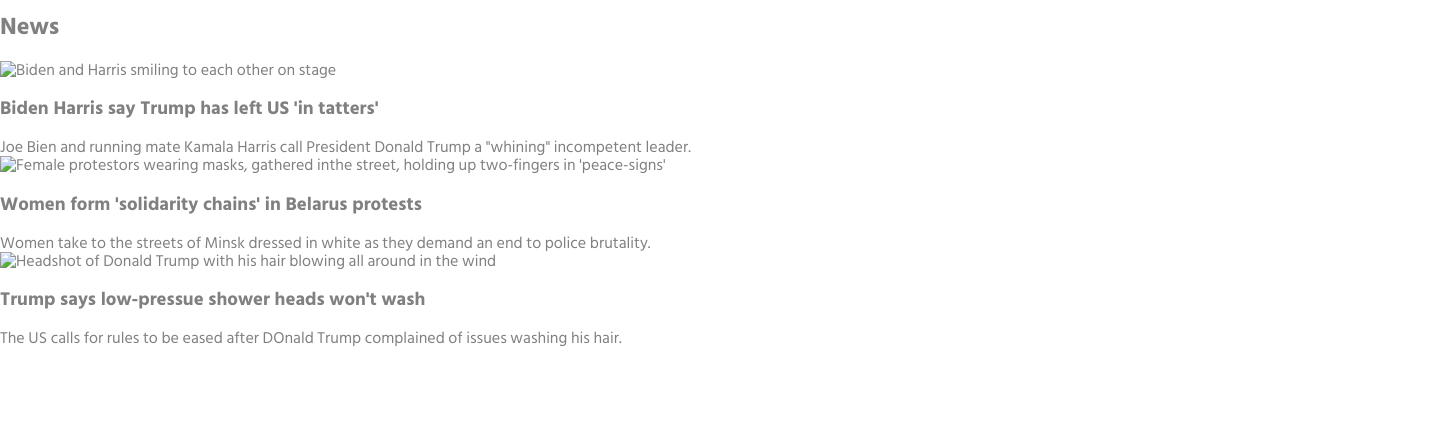
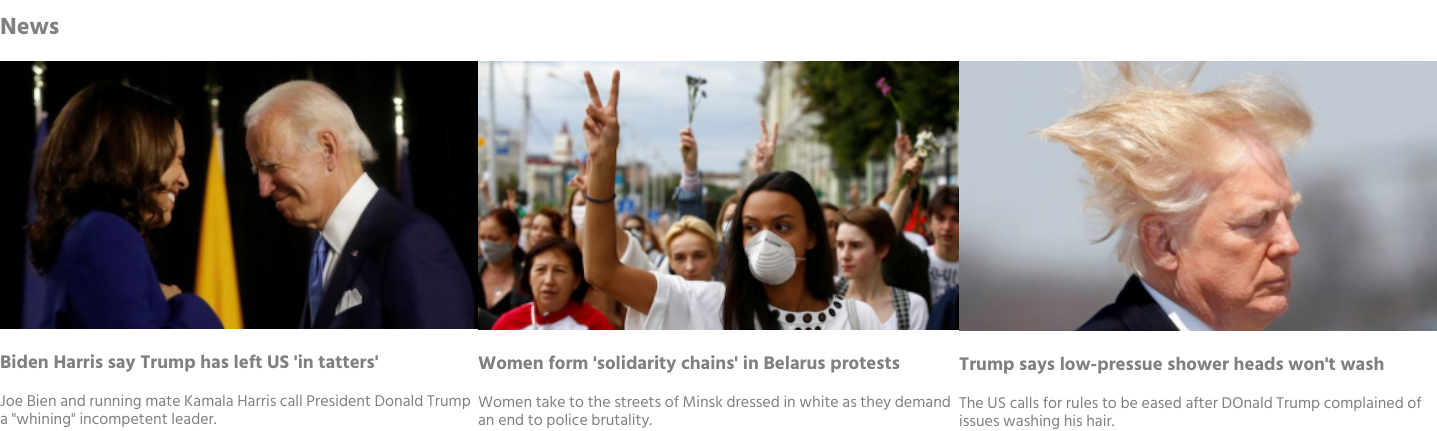
Before and after one commit to BeKind-Rewind/BBC, a plain HTML site: page index.html in a window 1280 px wide. Shown: the part 696-1127 px from the top of the page, 1437 px wide, since content can reach past the window. Before the commit the page ends 1047 px from the top, so only its background shows below. Drawn offline with Linux system fonts and the light colour scheme.

Commit message:
added and adjusted images for 'news' section

```diff
--- a/index.html
+++ b/index.html
@@ -79,23 +79,25 @@
 
 			<section>
 				<h2>News</h2>
+				<section class="flex">
 					<section>
-					<img src="" alt="Biden and Harris smiling to each other on stage">
+						<img src="/assets/biden.png" alt="Biden and Harris smiling to each other on stage">
 						<h3>Biden Harris say Trump has left US 'in tatters'</h3>
 						<span>Joe Bien and running mate Kamala Harris call President Donald Trump a "whining" incompetent leader.</span>
 						<a href="">US ELECTION 2020</a>
 					</section>
 					<section>
-					<img src="" alt="Female protestors wearing masks, gathered inthe street, holding up two-fingers in 'peace-signs'">
+						<img src="/assets/peace.png" alt="Female protestors wearing masks, gathered inthe street, holding up two-fingers in 'peace-signs'">
 						<h3>Women form 'solidarity chains' in Belarus protests</h3>
 						<span>Women take to the streets of Minsk dressed in white as they demand an end to police brutality.</span>
 						<a href="">EUROPE</a>
 					</section>
 					<section>
-					<img src="" alt="Headshot of Donald Trump with his hair blowing all around in the wind">
+						<img src="/assets/trump.png" alt="Headshot of Donald Trump with his hair blowing all around in the wind">
 						<h3>Trump says low-pressue shower heads won't wash</h3>
 						<span>The US calls for rules to be eased after DOnald Trump complained of issues washing his hair.</span>
 						<a href="">US & CANADA</a>
+					</section>
 				</section>
 			</section>
 		</main>
```
Also changed, not shown: assets/biden.png (added), assets/peace.png (added), assets/trump.png (added). Lines whose indentation alone changed are shown as unchanged.
